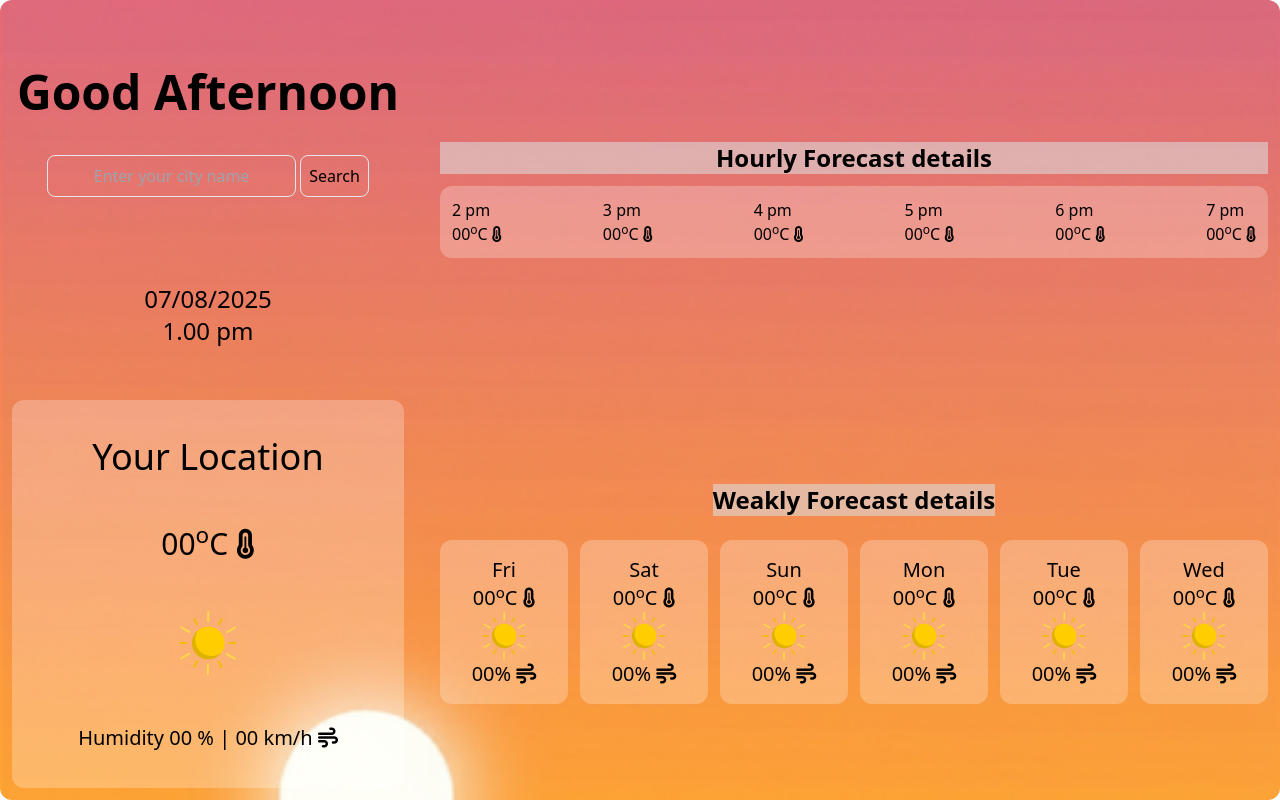
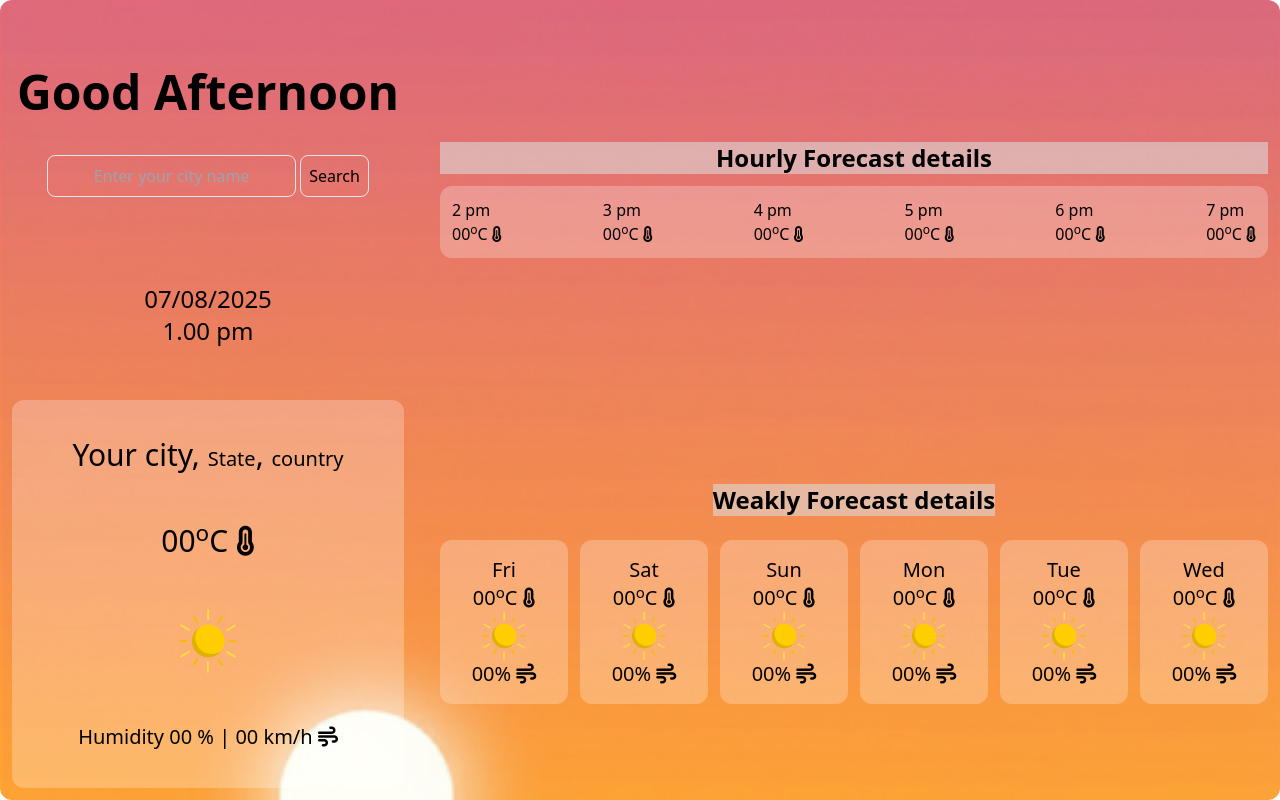
Before and after one commit to gourab-giri7/weather, a website: page index.html in a window 1280 px wide. Drawn offline with Linux system fonts and the light colour scheme.

Commit message:
index.html

```diff
--- a/index.html
+++ b/index.html
@@ -28,7 +28,7 @@
         </div>
                                     <!-- middile -->
         <div class="botom flex flex-col rounded-xl justify-around items-center  md:h-1/2 m-3 p-3 " style="background-color: rgba(255, 255, 255, 0.25);">
-            <p id="city_name" class="text-4xl text-black text-center">Your Location</p>
+            <p class="text-3xl text-black text-center"><span id="city_name">Your city</span>, <span id="state" class="text-xl"> State</span>, <span id="country" class="text-xl"> country</span></p>
             <p class="text-3xl text-black text-center"><span id="temperature">00</span><sup>o</sup>C <i class="fa-solid fa-temperature-three-quarters"></i></p>
             <img id="weather0" src="Assects/sunny.png" class="h-16 w-16"></img>
             <p class="text-xl text-center">Humidity <span id="humidity">00</span> % </i>|
```
